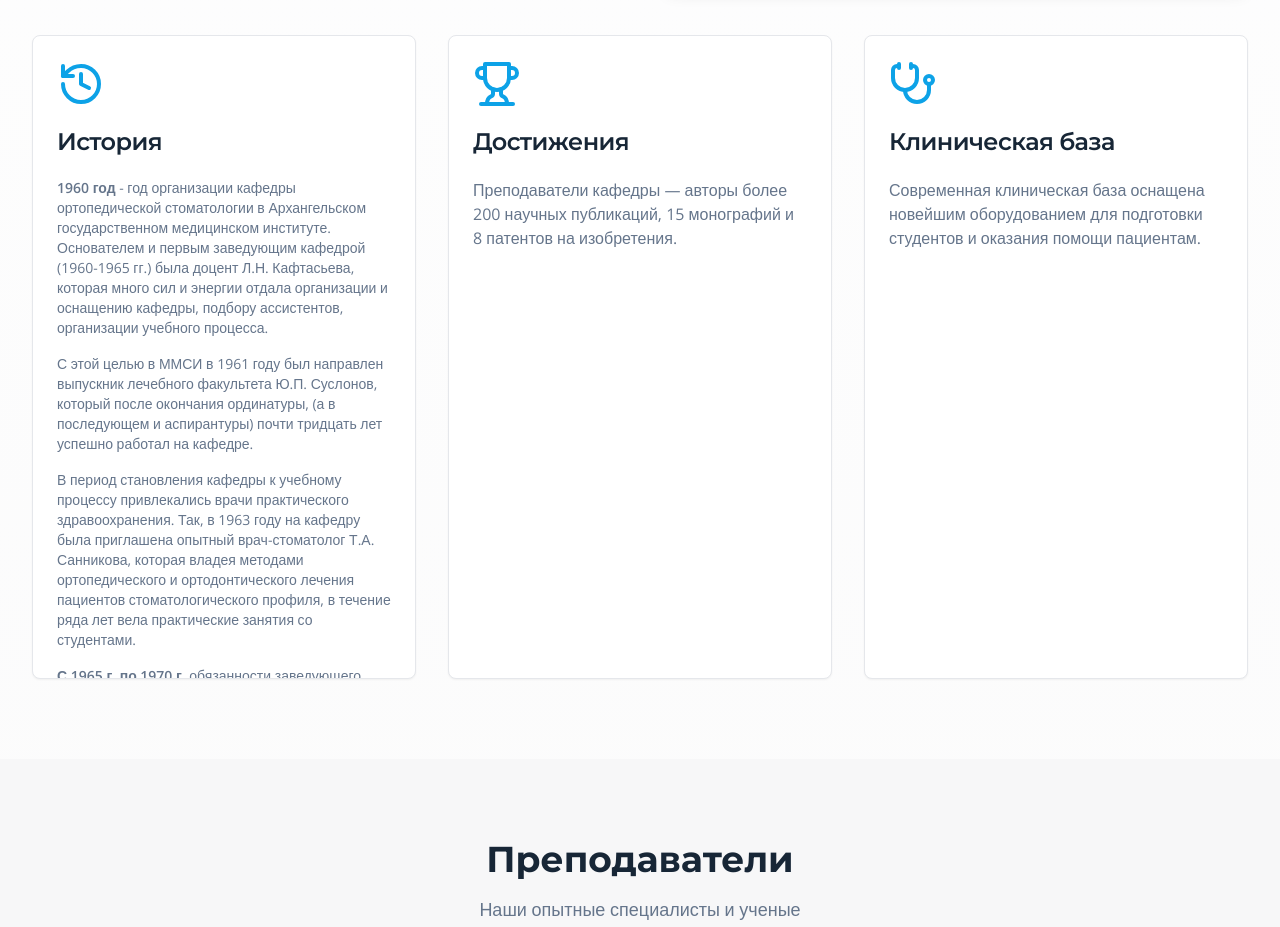
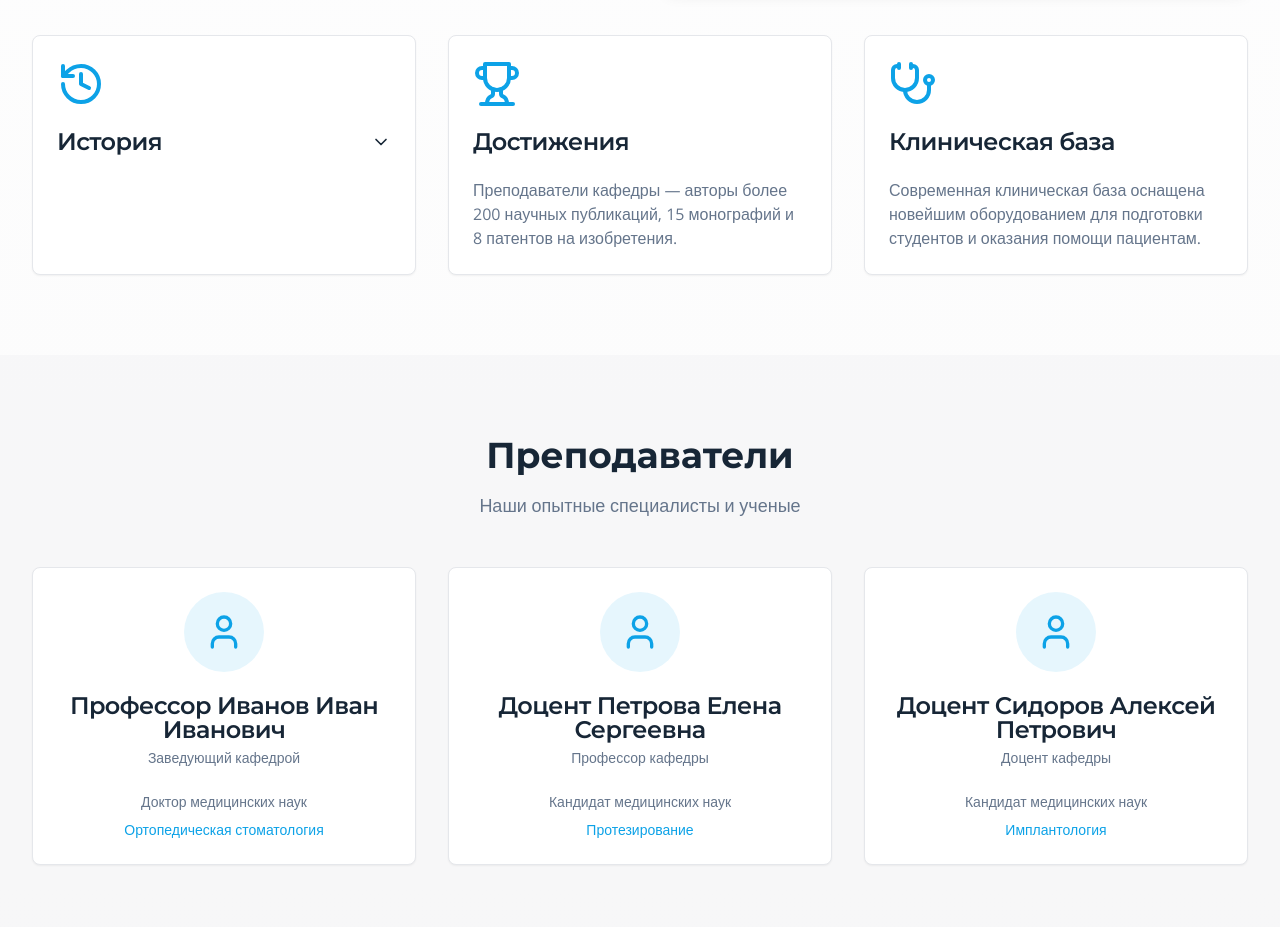
Before and after one commit to pr-poehali-dev/sgmu-orthodontics-site, a React (Vite) app: page / in a window 1280 px wide. Shown: the part 1040-1967 px from the top of the page. Built offline with nearby package versions, Linux system fonts and the light colour scheme.

Commit message:
Юра, текст скрой об истории, чтобы на главной странице его не было видно. Как во вкладке

```diff
--- a/src/pages/Index.tsx
+++ b/src/pages/Index.tsx
@@ -6,6 +6,7 @@ import Icon from '@/components/ui/icon';
 
 const Index = () => {
   const [activeSection, setActiveSection] = useState('about');
+  const [showHistory, setShowHistory] = useState(false);
 
   const scrollToSection = (sectionId: string) => {
     setActiveSection(sectionId);
@@ -141,12 +142,15 @@ const Index = () => {
             </div>
           </div>
           <div className="grid md:grid-cols-3 gap-8">
-            <Card className="animate-fade-in hover:shadow-lg transition-shadow">
+            <Card className="animate-fade-in hover:shadow-lg transition-shadow cursor-pointer" onClick={() => setShowHistory(!showHistory)}>
               <CardHeader>
                 <Icon name="History" className="h-12 w-12 text-primary mb-4" />
-                <CardTitle>История</CardTitle>
+                <CardTitle className="flex items-center justify-between">
+                  История
+                  <Icon name={showHistory ? "ChevronUp" : "ChevronDown"} className="h-5 w-5" />
+                </CardTitle>
               </CardHeader>
-              <CardContent className="max-h-[500px] overflow-y-auto">
+              {showHistory && <CardContent className="max-h-[500px] overflow-y-auto">
                 <div className="space-y-4 text-sm text-muted-foreground">
                   <p>
                     <strong>1960 год</strong> - год организации кафедры ортопедической стоматологии в Архангельском государственном медицинском институте. Основателем и первым заведующим кафедрой (1960-1965 гг.) была доцент Л.Н. Кафтасьева, которая много сил и энергии отдала организации и оснащению кафедры, подбору ассистентов, организации учебного процесса.
@@ -173,7 +177,7 @@ const Index = () => {
                     <strong>В настоящее время</strong> на кафедре работает коллектив высококвалифицированных преподавателей в составе одного доктора медицинских наук, профессора (зав. кафедрой), трех доцентов и шести ассистентов. Коллективом кафедры опубликованы две монографии, более двухсот пятидесяти научных статей, получено 2 авторских свидетельства на изобретения, внедрено более 40 рационализаторских предложений.
                   </p>
                 </div>
-              </CardContent>
+              </CardContent>}
             </Card>
 
             <Card className="animate-fade-in hover:shadow-lg transition-shadow" style={{ animationDelay: '0.1s' }}>
```
